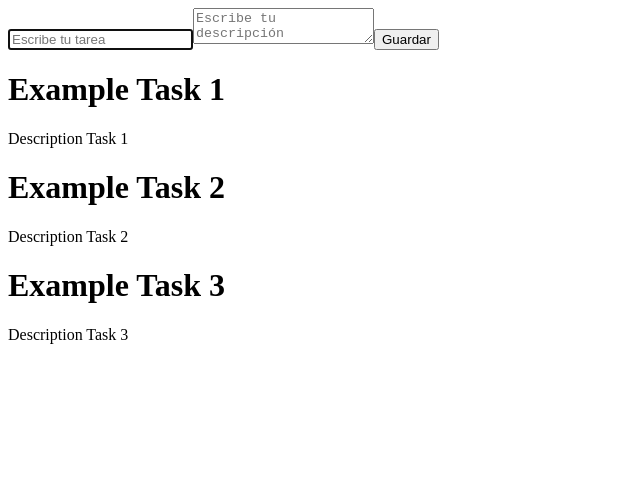
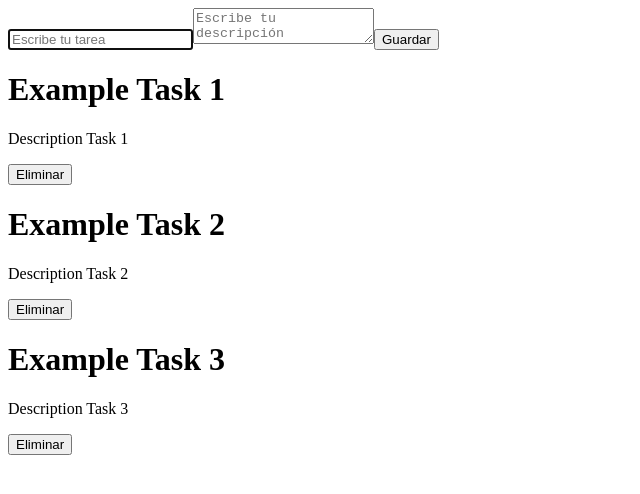
Before and after one commit to AlvaroCC96/react_tasks_app, a React (Vite) app: page / in a window 1280 px wide. Shown: the top 494 px of the page, without its empty margins (0-640 px from the left). Built offline with nearby package versions, Linux system fonts and the light colour scheme.

Commit message:
feat(Task): delete Task

```diff
--- a/src/App.jsx
+++ b/src/App.jsx
@@ -1,30 +1,36 @@
-import TaskList from './components/TaskList'
-import TaskForm from './components/TaskForm'
-import { tasks as data } from './data/tasks'
-import { useState, useEffect } from 'react'
+import TaskList from "./components/TaskList";
+import TaskForm from "./components/TaskForm";
+import { tasks as data } from "./data/tasks";
+import { useState, useEffect } from "react";
 
 function App() {
-
-  const [tasks, setTasks] = useState([])
+  const [tasks, setTasks] = useState([]);
 
   useEffect(() => {
-    setTasks(data)
-  }, [])
+    setTasks(data);
+  }, []);
 
-  function createTask(task){
-    setTasks([...tasks,{
-      title: task.title,
-      id: tasks.length,
-      description: task.description,
-    }])
+  function createTask(task) {
+    setTasks([
+      ...tasks,
+      {
+        title: task.title,
+        id: tasks.length,
+        description: task.description,
+      },
+    ]);
+  }
+
+  function deleteTask(idTask) {
+    setTasks(tasks.filter((task) => task.id !== idTask));
   }
 
   return (
     <div>
-      <TaskForm createTask = {createTask} />
-      <TaskList tasks = {tasks} />
+      <TaskForm createTask={createTask} />
+      <TaskList tasks={tasks} deleteTask={deleteTask} />
     </div>
-  )
+  );
 }
 
-export default App
+export default App;
--- a/src/components/TaskCard.jsx
+++ b/src/components/TaskCard.jsx
@@ -1,10 +1,11 @@
-function TaskCard({task}) {
+function TaskCard({ task, deleteTask }) {
   return (
     <div>
-        <h1>{task.title}</h1>
-        <p>{task.description}</p>
+      <h1>{task.title}</h1>
+      <p>{task.description}</p>
+      <button onClick={() => deleteTask(task.id)}>Eliminar</button>
     </div>
-  )
+  );
 }
 
-export default TaskCard
+export default TaskCard;
--- a/src/components/TaskList.jsx
+++ b/src/components/TaskList.jsx
@@ -1,17 +1,16 @@
-import TaskCard from './TaskCard'
-function TaskList({tasks}) {
-
+import TaskCard from "./TaskCard";
+function TaskList({ tasks, deleteTask }) {
   if (tasks.length === 0) {
-    return <h1> No hay tareas</h1>
+    return <h1> No hay tareas</h1>;
   }
 
   return (
     <div>
       {tasks.map((task) => (
-        <TaskCard task = {task} key = {task.id} />
+        <TaskCard task={task} key={task.id} deleteTask={deleteTask} />
       ))}
     </div>
-  )
+  );
 }
 
-export default TaskList
+export default TaskList;
```
